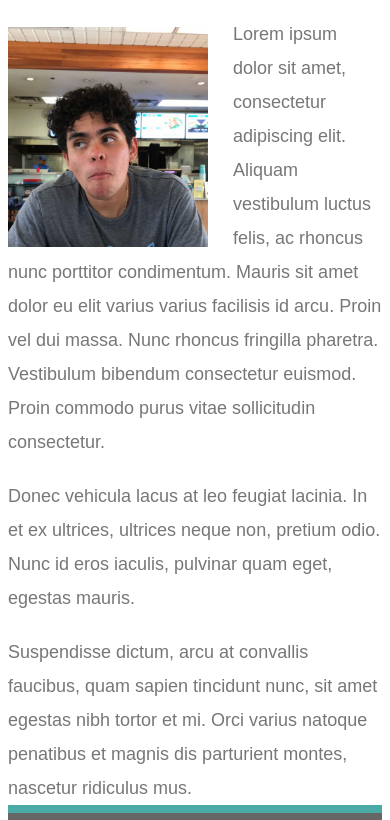
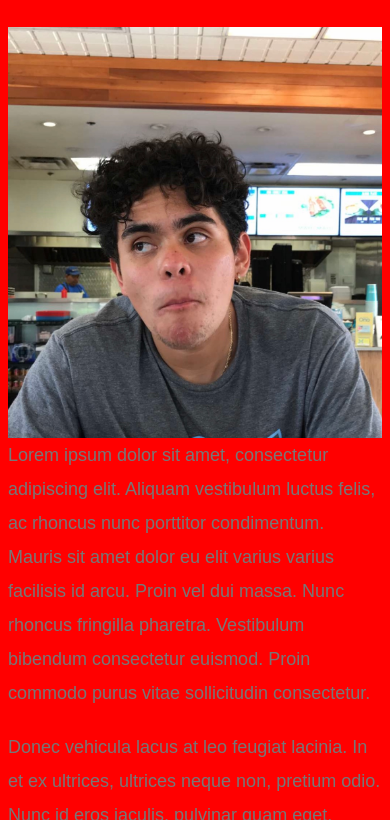
Before and after one commit to Chuyloops14/Responsive-Portfolio, a plain HTML site: page index.html in a window 390 px wide. Shown: the part 419-1239 px from the top of the page. Drawn offline with Linux system fonts and the light colour scheme.

Commit message:
added mediaquaries

```diff
--- a/Assests/css/style.css
+++ b/Assests/css/style.css
@@ -218,10 +218,11 @@ body {
 
 
   /* Portrait and Landscape */
-  @media screen
-  and (min-width: 980px)
-  and (max-width: 768px)
-  and (max-width: 640px)
-  and (-webkit-min-device-pixel-ratio: 3) {
-
+  @media (max-width:500px) {
+    body {
+      background-color: red;
+    }
+    .auth-image {
+      width: 100%
+    }
   }
```
